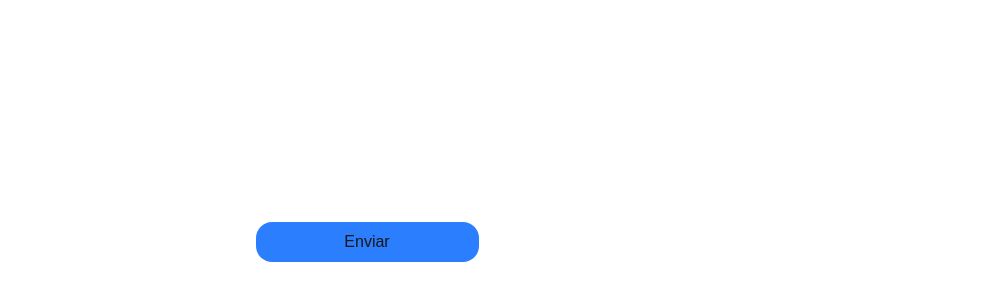
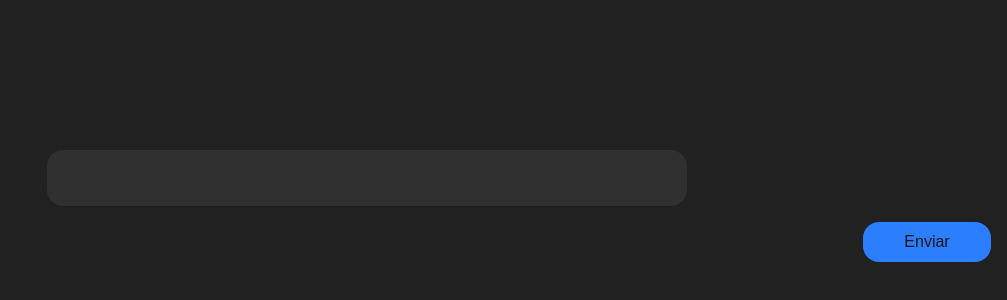
Before and after one commit to Regameroh87/ecommerce-frontend, a Next.js app: page / in a window 1280 px wide. Shown: the part 498-798 px from the top of the page, without its empty margins (273-1280 px from the left). Built offline with nearby package versions, Linux system fonts and the light colour scheme.

Commit message:
cambios de estilo

```diff
--- a/src/app/globals.css
+++ b/src/app/globals.css
@@ -1,4 +1,9 @@
 @import "tailwindcss";
+
+@theme {
+  --color-gray-primary: hsl(0, 0%, 13%);
+  --color-gray-secondary: hsl(0, 0%, 19%);
+}
 
 :root {
   --background: #ffffff;
--- a/src/app/page.tsx
+++ b/src/app/page.tsx
@@ -55,8 +55,8 @@ export default function Home() {
   }
 
   return (
-    <div className="flex flex-col p-80 justify-center items-center min-h-screen">
-      <div className=" flex flex-col gap-4 max-w-lg">
+    <div className="flex flex-col w-screen p-80 justify-center items-center min-h-screen bg-gray-primary">
+      <div className=" flex flex-col gap-4 h-auto w-full">
         {chat?.map((message, index) => (
           <div
             key={index}
@@ -72,11 +72,11 @@ export default function Home() {
         {isStreaming && <div className="text-white">Escribiendo...</div>}
       </div>
       <form
-        className="flex fixed bottom-6 flex-col gap-4 m-4"
+        className="flex fixed bottom-6 flex-col gap-4 m-4 w-full"
         onSubmit={handleSubmit}
       >
         <input
-          className=" bg-white p-2 text-black"
+          className=" w-1/2 py-4 px-2 mx-6 rounded-2xl  bg-gray-secondary self-center border-0 focus:outline-none"
           type="text"
           name="message"
           autoComplete="off"
@@ -84,7 +84,7 @@ export default function Home() {
           onChange={onChange}
         />
         <button
-          className=" bg-blue-500 hover:bg-blue-800 p-2 rounded-2xl"
+          className=" w-32 bg-blue-500 hover:bg-blue-800 p-2 rounded-2xl self-end mr-4"
           type="submit"
         >
           Enviar
```
